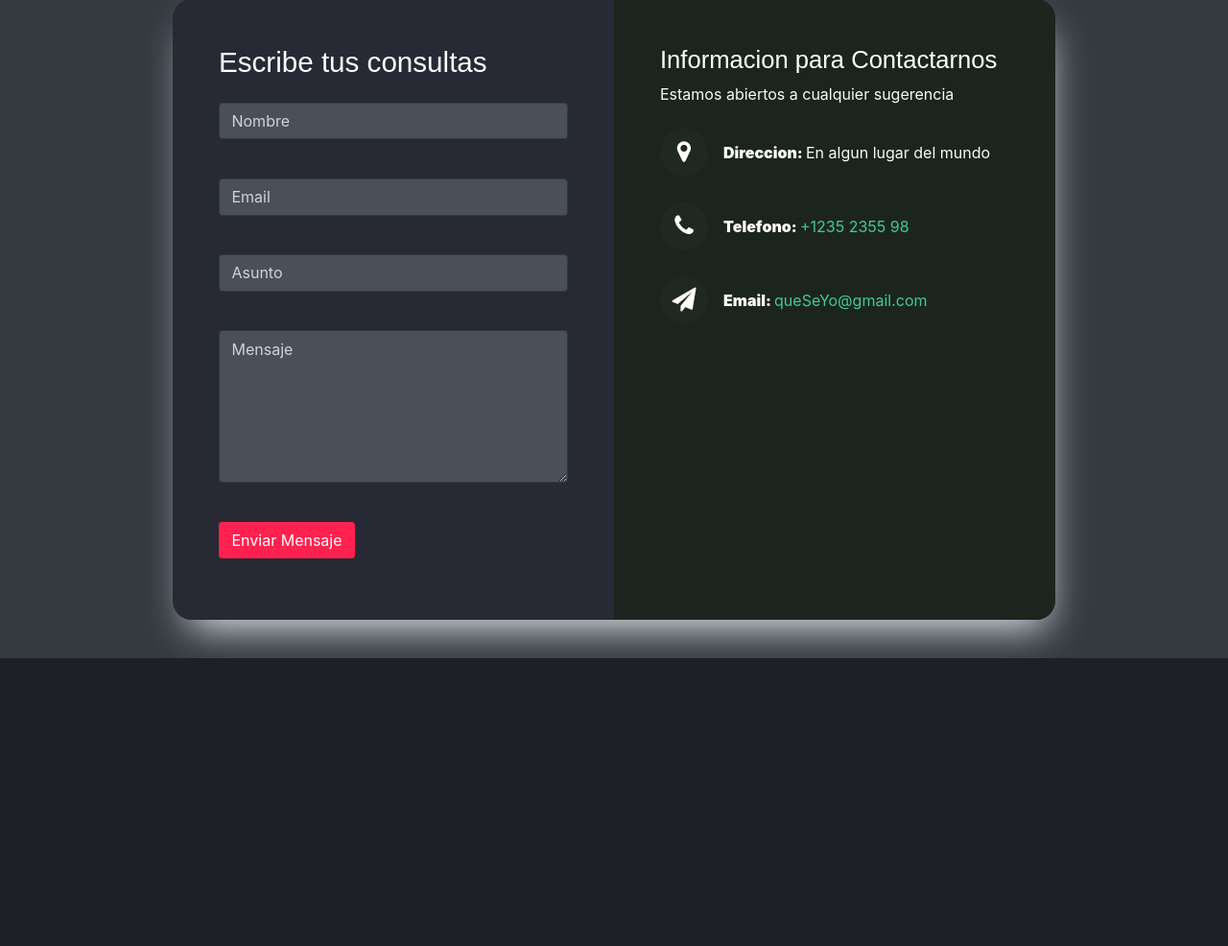
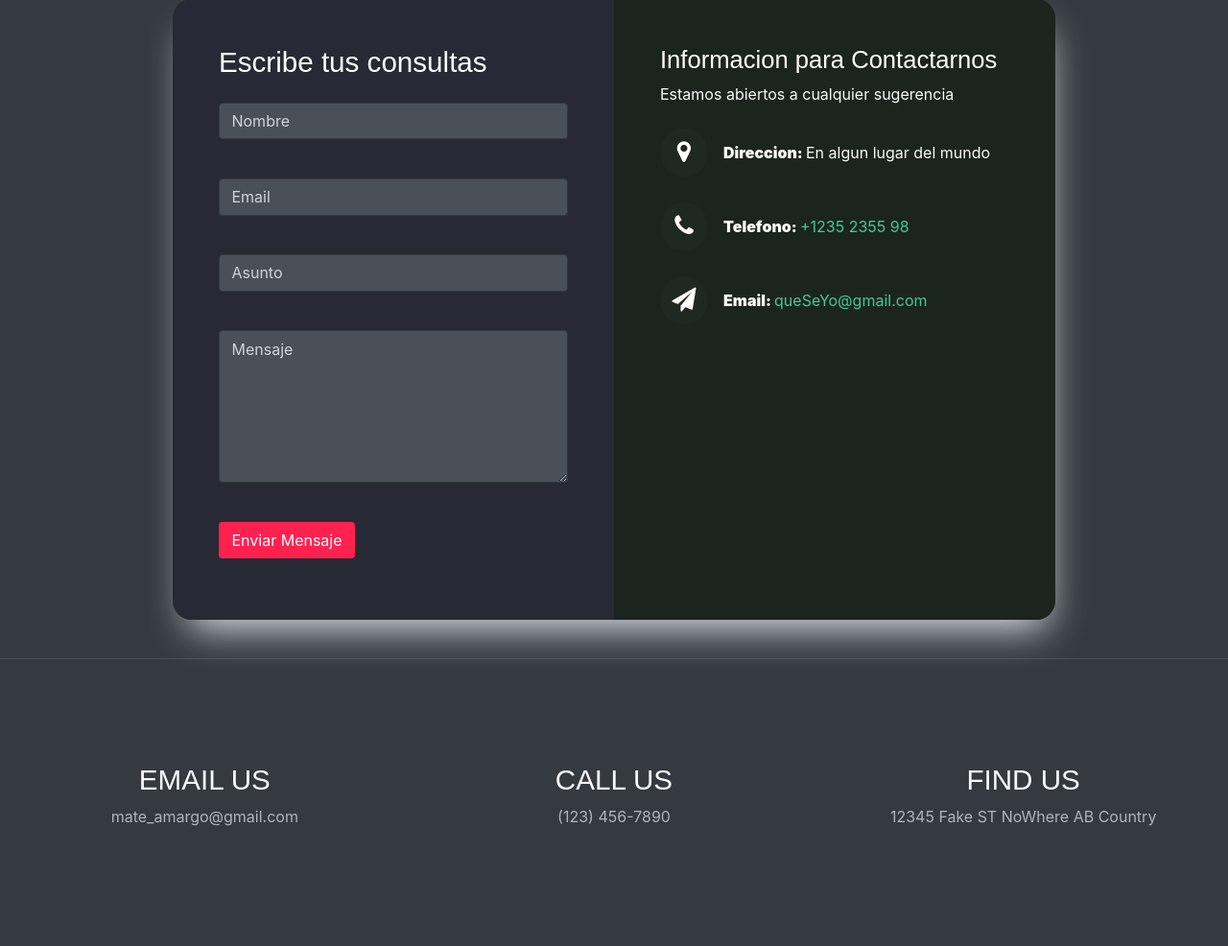
Before and after one commit to JoelPita/TP-Intro, a Flask app: page /contacto in a window 1280 px wide. Shown: the part 841-1827 px from the top of the page at 96% size. Before the commit the page ends 1527 px from the top, so only its background shows below. Run offline with Flask 3, Linux system fonts and the light colour scheme; some libraries are stand-ins or nearby versions.

Commit message:
Refactor: Añadi base.html El archivo no es mi, es de uno de mis compañeros. Y modifique contacto.html para que extendiera a base.html

```diff
--- /dev/null
+++ b/Frontend/templates/base.html
@@ -0,0 +1,103 @@
+<!DOCTYPE html>
+<html lang="en">
+<head>
+	<meta charset="utf-8">
+    <meta name="viewport" content="width=device-width, initial-scale=1, shrink-to-fit=no">
+    <meta name="description" content="Start your development with FoodHut landing page.">
+    <title>{% block head_title %}Hotel Mate Amargo{% endblock %}</title>
+
+    <!-- font icons -->
+    <link rel="stylesheet" href="{{url_for('static', filename='vendors/themify-icons/css/themify-icons.css')}}">
+
+    <link rel="stylesheet" href="{{url_for('static', filename='vendors/animate/animate.css')}}">
+
+    <!-- Bootstrap + main styles -->
+	<link rel="stylesheet" href="{{url_for('static', filename='css/mate_amargo.css')}}">
+
+    {% block link_scrip %}  {% endblock %}
+
+</head>
+<body data-spy="scroll" data-target=".navbar" data-offset="40" id="home">
+
+    <!-- Navbar -->
+    <nav class="custom-navbar navbar navbar-expand-lg navbar-dark fixed-top" data-spy="affix" data-offset-top="10">
+        <button class="navbar-toggler" type="button" data-toggle="collapse" data-target="#navbarSupportedContent" aria-controls="navbarSupportedContent" aria-expanded="false" aria-label="Toggle navigation">
+            <span class="navbar-toggler-icon"></span>
+        </button>
+        <div class="collapse navbar-collapse" id="navbarSupportedContent">
+            <ul class="navbar-nav">
+                <li class="nav-item">
+                    <a class="nav-link" href="{{url_for('home')}}">Inicio</a>
+                </li>
+                <li class="nav-item">
+                    <a class="nav-link" href="{{url_for('servicios')}}">Servicios</a>
+                </li>
+                <li class="nav-item">
+                    <a class="nav-link" href="{{url_for('habitaciones')}}">Habitaciones</a>
+                </li>
+                <li class="nav-item">
+                    <a class="nav-link" href="{{url_for('reserva')}}">Reserva</a>
+                </li>
+            </ul>
+            <ul class="navbar-nav">
+                <li class="nav-item">
+                    <a class="nav-link" href="{{url_for('reviews')}}">Reviews</a>
+                </li>
+                <li class="nav-item">
+                    <a class="nav-link" href="{{url_for('contacto')}}">Contactenos</a>
+                </li>
+                <li class="nav-item">
+                    <a href="{{url_for('admin')}}" class="btn btn-primary ml-xl-4">Administracion</a>
+                </li>
+            </ul>
+        </div>
+    </nav>
+
+    <!-- header -->
+    <header id="home" class="header">
+        {% block header %}
+        {% endblock %}
+    </header>
+
+    <!-- Main Content -->
+    {% block body_content %}
+    {% endblock %}
+
+    <!-- page footer  -->
+    <div class="container-fluid bg-dark text-light has-height-md middle-items border-top text-center wow fadeIn">
+        <div class="row">
+            <div class="col-sm-4">
+                <h3>EMAIL US</h3>
+                <P class="text-muted">mate_amargo@gmail.com</P>
+            </div>
+            <div class="col-sm-4">
+                <h3>CALL US</h3>
+                <P class="text-muted">(123) 456-7890</P>
+            </div>
+            <div class="col-sm-4">
+                <h3>FIND US</h3>
+                <P class="text-muted">12345 Fake ST NoWhere AB Country</P>
+            </div>
+        </div>
+    </div>
+
+    <!-- end of page footer -->
+
+	<!-- core  -->
+    <script src="{{url_for('static', filename='vendors/jquery/jquery-3.4.1.js')}}"></script>
+    <script src="static/vendors/bootstrap/bootstrap.bundle.js"></script>
+
+    <!-- bootstrap affix -->
+    <script src="{{url_for('static', filename='vendors/bootstrap/bootstrap.affix.js')}}"></script>
+
+    <!-- wow.js -->
+    <script src="{{url_for('static', filename='vendors/wow/wow.js')}}"></script>
+
+    <!-- google maps -->
+    <script async defer src="https://maps.googleapis.com/maps/api/js?key=AIzaSyCtme10pzgKSPeJVJrG1O3tjR6lk98o4w8&callback=initMap"></script>
+
+    <!-- Mate_amargo js -->
+    <script src="{{url_for('static', filename='js/mate_amargo.js')}}"></script>
+
+</body>
+</html>
--- a/Frontend/templates/contacto.html
+++ b/Frontend/templates/contacto.html
@@ -1,65 +1,25 @@
-<!DOCTYPE html>
-<html lang="en">
-<head>
-	<meta charset="utf-8">
-    <meta name="viewport" content="width=device-width, initial-scale=1, shrink-to-fit=no">
-    <meta name="description" content="Start your development with FoodHut landing page.">
-    <title>Hotel Mate Amargo</title>
+{% extends "base.html" %}
 
-    <!-- font icons -->
-    <link rel="stylesheet" href="{{url_for('static', filename='vendors/themify-icons/css/themify-icons.css')}}">
 
-    <link rel="stylesheet" href="{{url_for('static', filename='vendors/animate/animate.css')}}">
+{% block link_scrip %}
 
-    <!-- Bootstrap + main styles -->
-	<link rel="stylesheet" href="{{url_for('static', filename='css/mate_amargo.css')}}">
-
-    <script defer src="static/js/validar-formulario.js"></script>
-
+<script defer src="{{url_for("static", filename="js/validar-formulario.js")}}"></script>
 
 <link rel="stylesheet" href="https://stackpath.bootstrapcdn.com/font-awesome/4.7.0/css/font-awesome.min.css">
 
-</head>
-<body data-spy="scroll" data-target=".navbar" data-offset="40" id="home">
+{% endblock %}
 
-    <!-- Navbar -->
-    <nav class="custom-navbar navbar navbar-expand-lg navbar-dark fixed-top" data-spy="affix" data-offset-top="10">
-        <button class="navbar-toggler" type="button" data-toggle="collapse" data-target="#navbarSupportedContent" aria-controls="navbarSupportedContent" aria-expanded="false" aria-label="Toggle navigation">
-            <span class="navbar-toggler-icon"></span>
-        </button>
-        <div class="collapse navbar-collapse" id="navbarSupportedContent">
-            <ul class="navbar-nav">
-                <li class="nav-item">
-                    <a class="nav-link" href="{{url_for('home')}}">Inicio</a>
-                </li>
-                <li class="nav-item">
-                    <a class="nav-link" href="{{url_for('servicios')}}">Servicios</a>
-                </li>
-                <li class="nav-item">
-                    <a class="nav-link" href="{{url_for('habitaciones')}}">Habitaciones</a>
-                </li>
-                <li class="nav-item">
-                    <a class="nav-link" href="{{url_for('reserva')}}">Reserva</a>
-                </li>
-            </ul>
-            <ul class="navbar-nav">
-                <li class="nav-item">
-                    <a class="nav-link" href="{{url_for('reviews')}}">Reviews</a>
-                </li>
-                <li class="nav-item">
-                    <a class="nav-link" href="{{url_for('contacto')}}">Contactenos</a>
-                </li>
-                <li class="nav-item">
-                    <a href="{{url_for('admin')}}" class="btn btn-primary ml-xl-4">Administracion</a>
-                </li>
-            </ul>
-        </div>
-    </nav>
 
-    <header id="home" class="header">
+{% block header %}
+
 <div class="overlay text-white text-center">
     <h1 class="display-2 font-weight-bold my-3">FORMULARIO DE CONTACTO</h1>
 </div>
+
+{% endblock %}
+
+
+{% block body_content %}
 
 <div class="container">
 
@@ -171,9 +131,4 @@
 
 </div>
 
-    </header>
-
-
-
-</body>
-</html>
+{% endblock %}
```
Lines whose indentation alone changed are shown as unchanged.
